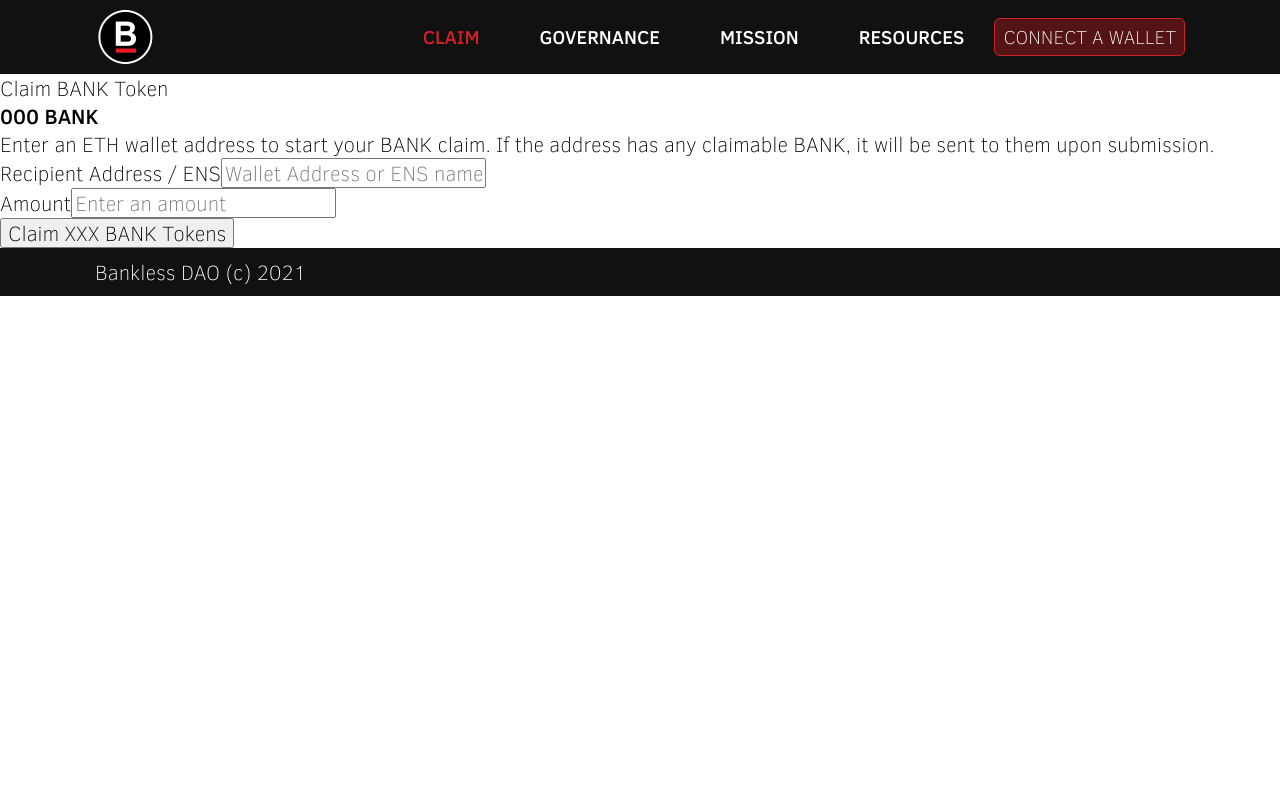
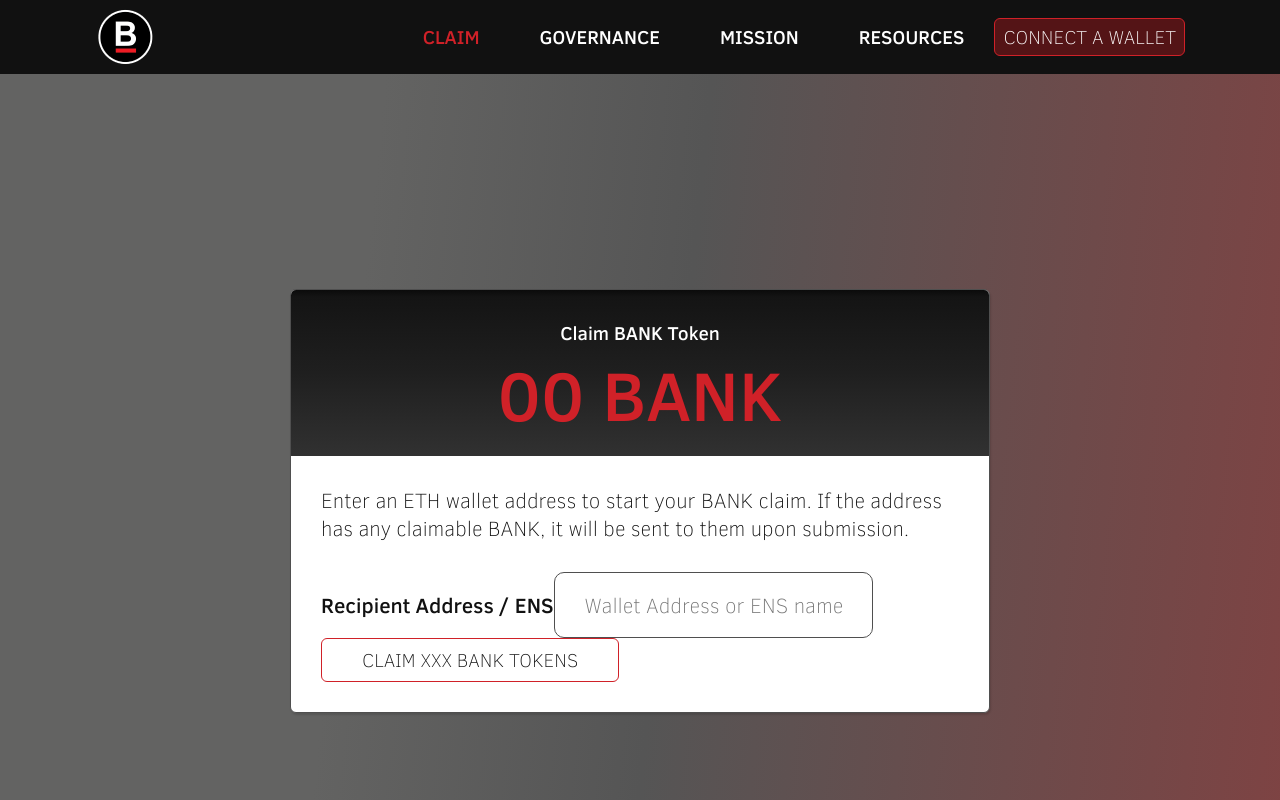
Before and after one commit to BanklessDAO/bankless-dao-website, a Next.js app: page /claim in a window 1280 px wide. Shown: the top 800 px of the page. Built offline with nearby package versions, Linux system fonts and the light colour scheme.

Commit message:
Claim styles TextInput component

```diff
--- /dev/null
+++ b/src/components/pages/Claim/CardForm/index.tsx
@@ -0,0 +1,53 @@
+import { SectionWrapper, SectionContainer, Card } from './style'
+import Button from 'src/components/parts/Button'
+import TextInput from 'src/components/parts/TextInput'
+
+const Section = () => {
+  return (
+    <SectionWrapper>
+      <SectionContainer>
+        <Card>
+          <Card.Header>
+            <Card.Header.Title>Claim BANK Token</Card.Header.Title>
+            <Card.Header.Amount>00 BANK</Card.Header.Amount>
+          </Card.Header>
+          <Card.Body>
+            <Card.Body.Description>
+              Enter an ETH wallet address to start your BANK claim. If the
+              address has any claimable BANK, it will be sent to them upon
+              submission.
+            </Card.Body.Description>
+            <form>
+              <div>
+                <label style={{ fontWeight: 600 }}>
+                  Recipient Address / ENS
+                </label>
+                <TextInput
+                  name="address"
+                  placeholder="Wallet Address or ENS name"
+                  css={`
+                    display: block;
+                    width: 100%;
+                    margin: 30px 0;
+                  `}
+                />
+              </div>
+              <div>
+                <Button
+                  theme="white"
+                  css={`
+                    width: 100%;
+                  `}
+                >
+                  Claim XXX BANK Tokens
+                </Button>
+              </div>
+            </form>
+          </Card.Body>
+        </Card>
+      </SectionContainer>
+    </SectionWrapper>
+  )
+}
+
+export default Section
--- /dev/null
+++ b/src/components/pages/Claim/CardForm/style.ts
@@ -0,0 +1,60 @@
+import styled from 'styled-components'
+import { _Wrapper, _Container } from 'src/components/global/style'
+import { colors, fontStyles, breakpoints, gradients } from 'src/theme'
+
+export const SectionWrapper = styled(_Wrapper)`
+  background: ${gradients.grayred};
+  color: ${colors.black};
+`
+export const SectionContainer = styled(_Container)`
+  padding-top: 100px;
+  padding-bottom: 100px;
+  @media (min-width: ${breakpoints.md}) {
+    padding-top: 215px;
+    padding-bottom: 215px;
+  }
+`
+export const Card = styled.div`
+  max-width: 700px;
+  background: ${colors.white};
+  border: 1px solid ${colors.gray};
+  box-shadow: 1px 2px 2px rgba(0, 0, 0, 0.13);
+  border-radius: 6px;
+  margin: 0 auto;
+  overflow: hidden;
+`
+Card.Header = styled.header`
+  background: ${gradients.black};
+  padding: 30px 15px 15px 15px;
+  text-align: center;
+`
+Card.Header.Title = styled.h1`
+  ${fontStyles.H3}
+  color: ${colors.white};
+`
+Card.Header.Amount = styled.strong`
+  ${fontStyles.H1}
+  color: ${colors.red};
+`
+Card.Body = styled.div`
+  padding: 30px;
+`
+Card.Body.Description = styled.p`
+  ${fontStyles.P}
+  color: ${colors.black};
+  padding-bottom: 30px;
+`
+export const Heading = styled.h2`
+  ${fontStyles.H1}
+  margin-bottom: 30px;
+`
+export const SubHeading = styled.h3`
+  ${fontStyles.H2}
+  color: ${colors.gray};
+`
+export const Paragraph = styled.p`
+  ${fontStyles.P}
+  padding-bottom: 110px;
+  max-width: 700px;
+  margin: 0 auto;
+`
--- a/src/components/parts/Button/index.tsx
+++ b/src/components/parts/Button/index.tsx
@@ -6,33 +6,39 @@
   TransparentButton,
 } from './style'
 
-const Button = ({ theme = 'red', thin = false, shadow = false, children }) => {
+const Button = ({
+  theme = 'red',
+  thin = false,
+  shadow = false,
+  children,
+  ...restProps
+}) => {
   if ('green' === theme)
     return (
-      <GreenButton thin={thin} shadow={shadow}>
+      <GreenButton thin={thin} shadow={shadow} {...restProps}>
         {children}
       </GreenButton>
     )
   if ('pink' === theme)
     return (
-      <PinkButton thin={thin} shadow={shadow}>
+      <PinkButton thin={thin} shadow={shadow} {...restProps}>
         {children}
       </PinkButton>
     )
   if ('transparent' === theme)
     return (
-      <TransparentButton thin={thin} shadow={shadow}>
+      <TransparentButton thin={thin} shadow={shadow} {...restProps}>
         {children}
       </TransparentButton>
     )
   if ('white' === theme)
     return (
-      <WhiteButton thin={thin} shadow={shadow}>
+      <WhiteButton thin={thin} shadow={shadow} {...restProps}>
         {children}
       </WhiteButton>
     )
   return (
-    <RedButton thin={thin} shadow={shadow}>
+    <RedButton thin={thin} shadow={shadow} {...restProps}>
       {children}
     </RedButton>
   )
--- /dev/null
+++ b/src/components/parts/TextInput/index.tsx
@@ -0,0 +1,16 @@
+import styled from 'styled-components'
+import { colors } from 'src/theme'
+
+const Input = styled.input`
+  padding: 20px 30px;
+  border: 1px solid ${colors.gray};
+  border-radius: 10px;
+`
+
+const TextInput = ({ name, placeholder, ...restProps }) => {
+  return (
+    <Input type="text" name={name} placeholder={placeholder} {...restProps} />
+  )
+}
+
+export default TextInput
--- a/src/pages/claim/index.tsx
+++ b/src/pages/claim/index.tsx
@@ -1,5 +1,7 @@
 import { GetStaticProps } from 'next'
 import { PageMetaProps } from '../../components/global/Head'
+
+import CardFormSection from 'src/components/pages/Claim/CardForm'
 
 const pageMeta: PageMetaProps = {
   title: 'Claim BANK',
@@ -14,34 +16,6 @@
 }
 
 const Page = (): JSX.Element => {
-  return (
-    <div>
-      <div>
-        <h3>Claim BANK Token</h3>
-        <strong>000 BANK</strong>
-        <p>
-          Enter an ETH wallet address to start your BANK claim. If the address
-          has any claimable BANK, it will be sent to them upon submission.
-        </p>
-      </div>
-      <form>
-        <div>
-          <label>Recipient Address / ENS</label>
-          <input
-            name="address"
-            type="text"
-            placeholder="Wallet Address or ENS name"
-          />
-        </div>
-        <div>
-          <label>Amount</label>
-          <input type="number" placeholder="Enter an amount" />
-        </div>
-        <div>
-          <input type="button" value="Claim XXX BANK Tokens" />
-        </div>
-      </form>
-    </div>
-  )
+  return <CardFormSection />
 }
 export default Page
```
